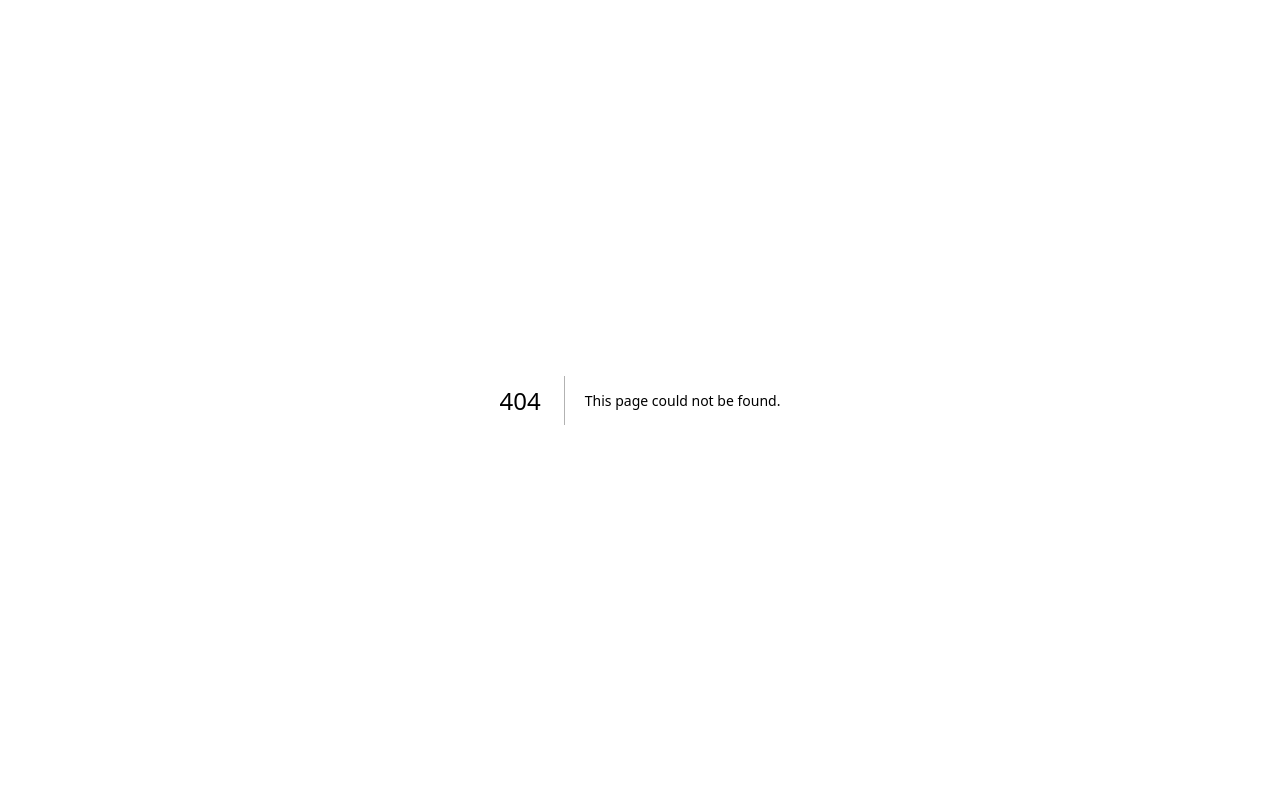
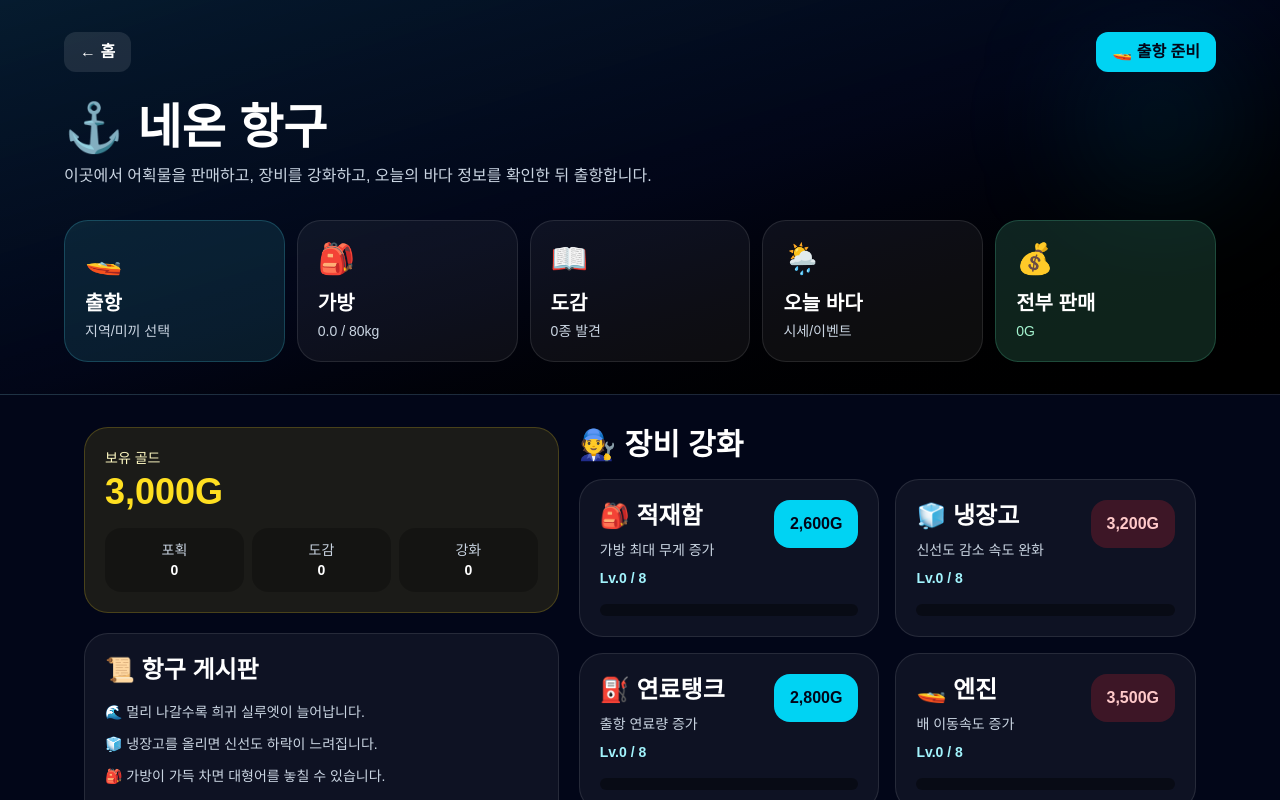
Before and after one commit to winzfs/overwatch-fishing-web, a Next.js app: page /harbor in a window 1280 px wide. Before the commit this address had no page. Shown: the top 800 px of the page. Built offline with nearby package versions, Linux system fonts and the light colour scheme.

Commit message:
Add files via upload

```diff
--- /dev/null
+++ b/app/harbor/page.tsx
@@ -0,0 +1,185 @@
+"use client";
+
+import { useEffect, useMemo, useState } from "react";
+import { gradeInfo } from "../../data/fishingData";
+import {
+  SaveData,
+  loadSave,
+  saveGame,
+  defaultSave,
+  bagWeight,
+  cargoLimit,
+  currentFreshness,
+  itemSellValue,
+  upgradeList,
+  upgradePrice,
+} from "../gameSave";
+
+export default function HarborPage() {
+  const [save, setSave] = useState<SaveData>(defaultSave());
+  const [message, setMessage] = useState("");
+
+  useEffect(() => setSave(loadSave()), []);
+
+  const totalValue = useMemo(
+    () => (save.bag || []).reduce((sum, item) => sum + itemSellValue(item, save), 0),
+    [save]
+  );
+
+  const discovered = Object.keys(save.collection || {}).length;
+  const upgradeTotal = Object.values(save.upgrades || {}).reduce((a, b) => a + (b || 0), 0);
+
+  function sellAll() {
+    if (!save.bag || save.bag.length === 0) {
+      setMessage("판매할 물고기가 없습니다.");
+      return;
+    }
+
+    const next: SaveData = { ...save, gold: save.gold + totalValue, bag: [] };
+    saveGame(next);
+    setSave(next);
+    setMessage(`어획물 판매 완료! +${totalValue.toLocaleString()}G`);
+  }
+
+  function buyUpgrade(key: keyof SaveData["upgrades"], base: number, max: number) {
+    const level = save.upgrades[key] || 0;
+    if (level >= max) {
+      setMessage("이미 최대 레벨입니다.");
+      return;
+    }
+
+    const cost = upgradePrice(base, level);
+    if (save.gold < cost) {
+      setMessage(`골드가 부족합니다. 필요: ${cost.toLocaleString()}G`);
+      return;
+    }
+
+    const next: SaveData = {
+      ...save,
+      gold: save.gold - cost,
+      upgrades: { ...save.upgrades, [key]: level + 1 },
+    };
+
+    saveGame(next);
+    setSave(next);
+    setMessage(`${key} 업그레이드 완료!`);
+  }
+
+  return (
+    <main className="min-h-screen bg-slate-950 text-white">
+      <section className="relative overflow-hidden border-b border-white/10 bg-gradient-to-br from-cyan-900/30 via-slate-950 to-black px-5 py-8">
+        <div className="absolute right-10 top-10 h-40 w-40 rounded-full bg-cyan-400/10 blur-3xl" />
+
+        <div className="relative mx-auto max-w-6xl">
+          <div className="flex items-center justify-between gap-3">
+            <a href="/" className="rounded-xl bg-white/10 px-4 py-2 font-bold">← 홈</a>
+            <a href="/prepare" className="rounded-xl bg-cyan-400 px-4 py-2 font-black text-slate-950">🚤 출항 준비</a>
+          </div>
+
+          <h1 className="mt-8 text-5xl font-black">⚓ 네온 항구</h1>
+          <p className="mt-3 max-w-2xl text-slate-300">
+            이곳에서 어획물을 판매하고, 장비를 강화하고, 오늘의 바다 정보를 확인한 뒤 출항합니다.
+          </p>
+
+          <div className="mt-8 grid gap-3 sm:grid-cols-5">
+            <a href="/prepare" className="rounded-3xl border border-cyan-300/20 bg-cyan-300/10 p-5 active:scale-[0.98]">
+              <div className="text-3xl">🚤</div>
+              <div className="mt-3 text-xl font-black">출항</div>
+              <p className="mt-1 text-sm text-slate-300">지역/미끼 선택</p>
+            </a>
+            <a href="/bag" className="rounded-3xl border border-white/10 bg-white/5 p-5 active:scale-[0.98]">
+              <div className="text-3xl">🎒</div>
+              <div className="mt-3 text-xl font-black">가방</div>
+              <p className="mt-1 text-sm text-slate-300">{bagWeight(save).toFixed(1)} / {cargoLimit(save)}kg</p>
+            </a>
+            <a href="/collection" className="rounded-3xl border border-white/10 bg-white/5 p-5 active:scale-[0.98]">
+              <div className="text-3xl">📖</div>
+              <div className="mt-3 text-xl font-black">도감</div>
+              <p className="mt-1 text-sm text-slate-300">{discovered}종 발견</p>
+            </a>
+            <a href="/events" className="rounded-3xl border border-white/10 bg-white/5 p-5 active:scale-[0.98]">
+              <div className="text-3xl">🌦️</div>
+              <div className="mt-3 text-xl font-black">오늘 바다</div>
+              <p className="mt-1 text-sm text-slate-300">시세/이벤트</p>
+            </a>
+            <button onClick={sellAll} className="rounded-3xl border border-emerald-300/20 bg-emerald-300/15 p-5 text-left active:scale-[0.98]">
+              <div className="text-3xl">💰</div>
+              <div className="mt-3 text-xl font-black">전부 판매</div>
+              <p className="mt-1 text-sm text-emerald-200">{totalValue.toLocaleString()}G</p>
+            </button>
+          </div>
+        </div>
+      </section>
+
+      <section className="mx-auto grid max-w-6xl gap-5 px-5 py-8 lg:grid-cols-[1fr_1.3fr]">
+        <div>
+          <div className="rounded-3xl border border-yellow-300/20 bg-yellow-300/10 p-5">
+            <p className="text-sm text-yellow-100">보유 골드</p>
+            <p className="mt-1 text-4xl font-black text-yellow-300">{save.gold.toLocaleString()}G</p>
+            <div className="mt-4 grid grid-cols-3 gap-2 text-center text-sm">
+              <div className="rounded-2xl bg-black/25 p-3">
+                <p className="text-slate-300">포획</p>
+                <p className="font-black">{save.caught}</p>
+              </div>
+              <div className="rounded-2xl bg-black/25 p-3">
+                <p className="text-slate-300">도감</p>
+                <p className="font-black">{discovered}</p>
+              </div>
+              <div className="rounded-2xl bg-black/25 p-3">
+                <p className="text-slate-300">강화</p>
+                <p className="font-black">{upgradeTotal}</p>
+              </div>
+            </div>
+            {message && <p className="mt-4 font-bold text-cyan-200">{message}</p>}
+          </div>
+
+          <div className="mt-5 rounded-3xl border border-white/10 bg-white/5 p-5">
+            <h2 className="text-2xl font-black">📜 항구 게시판</h2>
+            <div className="mt-4 grid gap-3 text-sm text-slate-300">
+              <p>🌊 멀리 나갈수록 희귀 실루엣이 늘어납니다.</p>
+              <p>🧊 냉장고를 올리면 신선도 하락이 느려집니다.</p>
+              <p>🎒 가방이 가득 차면 대형어를 놓칠 수 있습니다.</p>
+              <p>🐋 거대 그림자는 높은 가치의 어획물을 암시합니다.</p>
+            </div>
+          </div>
+        </div>
+
+        <div>
+          <h2 className="text-3xl font-black">🧑‍🔧 장비 강화</h2>
+          <div className="mt-4 grid gap-4 sm:grid-cols-2">
+            {upgradeList.map((item) => {
+              const level = save.upgrades[item.key] || 0;
+              const cost = upgradePrice(item.base, level);
+              const maxed = level >= item.max;
+
+              return (
+                <div key={item.key} className="rounded-3xl border border-white/10 bg-white/5 p-5">
+                  <div className="flex items-start justify-between gap-3">
+                    <div>
+                      <h3 className="text-2xl font-black">{item.emoji} {item.name}</h3>
+                      <p className="mt-2 text-sm text-slate-300">{item.desc}</p>
+                      <p className="mt-2 text-sm font-bold text-cyan-200">Lv.{level} / {item.max}</p>
+                    </div>
+
+                    <button
+                      onClick={() => buyUpgrade(item.key, item.base, item.max)}
+                      className={`shrink-0 rounded-2xl px-4 py-3 font-black ${
+                        maxed ? "bg-white/10 text-slate-400" : save.gold >= cost ? "bg-cyan-400 text-slate-950" : "bg-red-500/20 text-red-200"
+                      }`}
+                    >
+                      {maxed ? "MAX" : `${cost.toLocaleString()}G`}
+                    </button>
+                  </div>
+
+                  <div className="mt-4 h-3 overflow-hidden rounded-full bg-black/40">
+                    <div className="h-full bg-cyan-400" style={{ width: `${(level / item.max) * 100}%` }} />
+                  </div>
+                </div>
+              );
+            })}
+          </div>
+        </div>
+      </section>
+    </main>
+  );
+}
```
